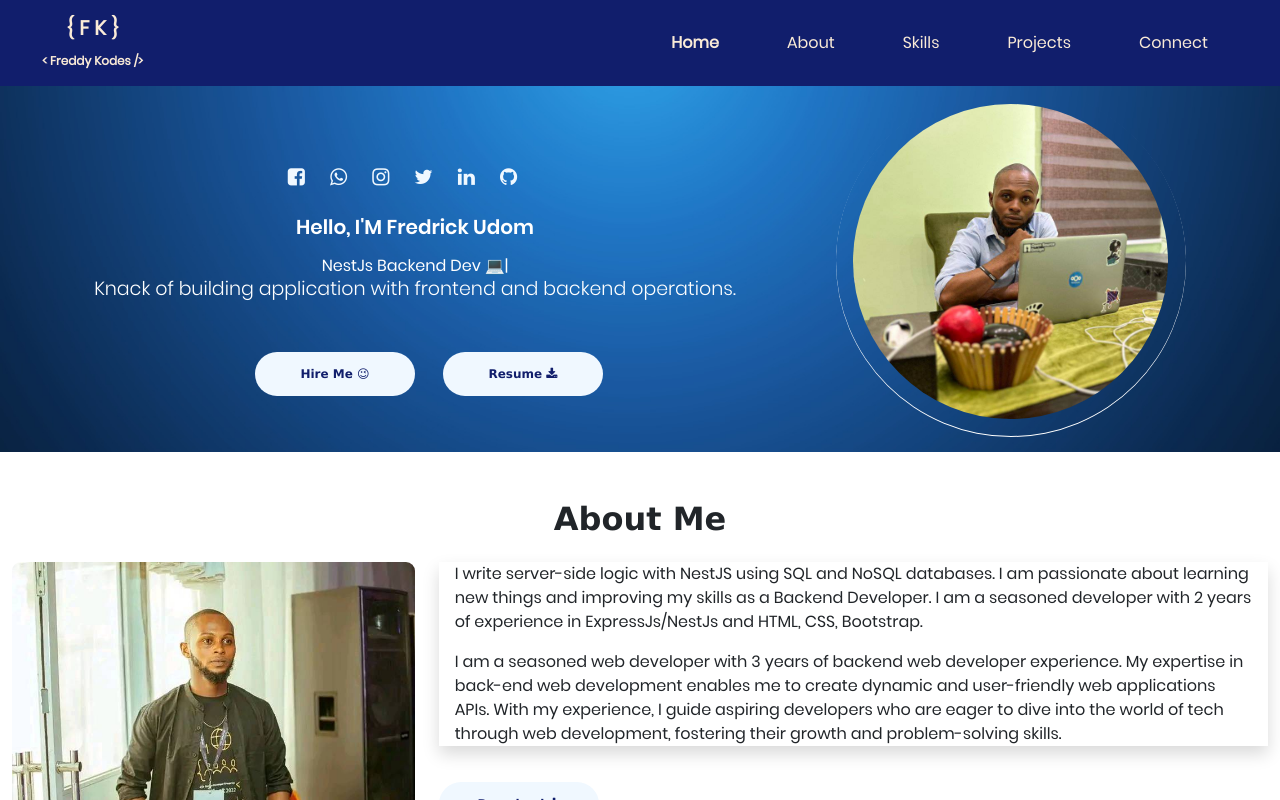
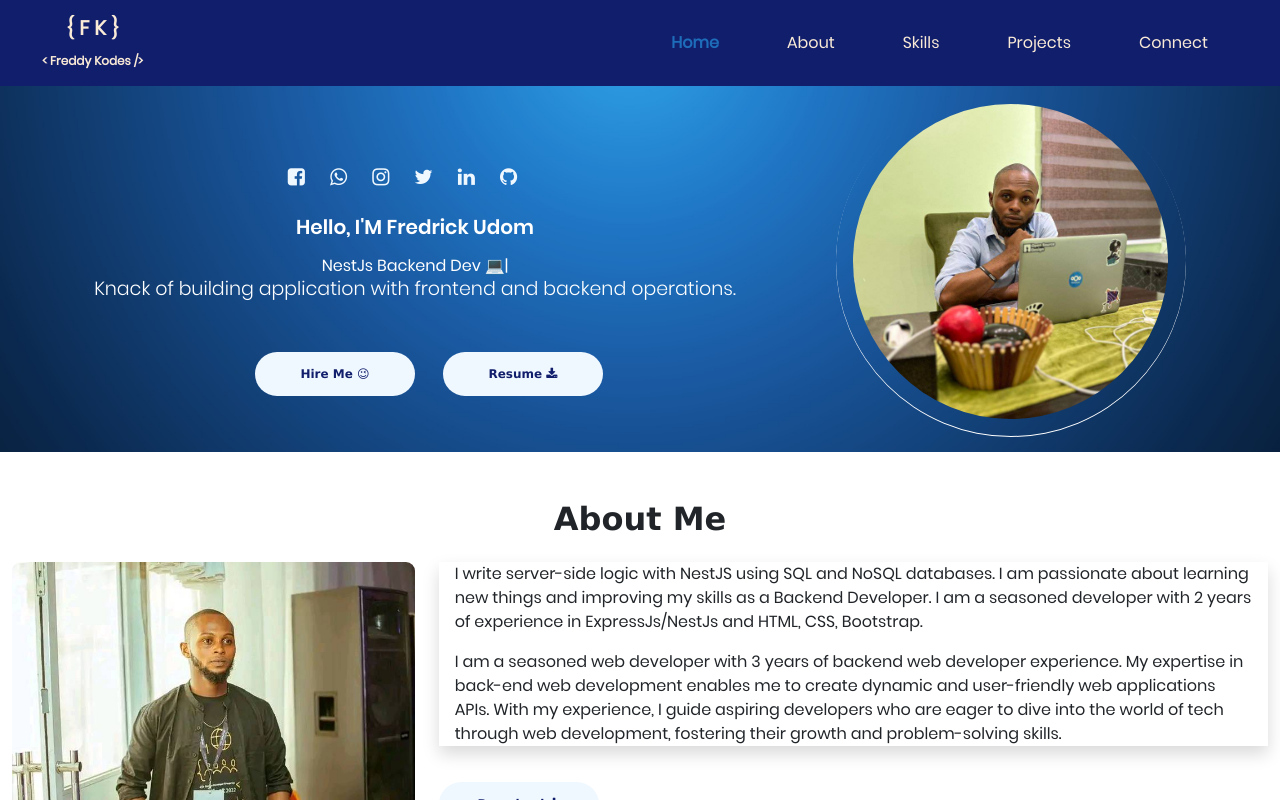
Before and after one commit to FredrickUdom/freddykodes, a React (Vite) app: page / in a window 1280 px wide. In both pictures the pointer is over the link "Home". Shown: the top 800 px of the page. Built offline with nearby package versions, Linux system fonts and the light colour scheme.

Commit message:
nav-bar hot fix

```diff
--- a/src/PortfolioContainer/Nav-bar/NavBar.css
+++ b/src/PortfolioContainer/Nav-bar/NavBar.css
@@ -16,11 +16,11 @@
     transition: all ease-in-out 1s;
     font-weight: bold;
 }
-/* .linkText a:hover{
+.linkText a:hover{
     color: #1E6DBA !important;
     transition: all ease-in-out 1s;
     font-weight: bold;
-} */
+}
 .linkText a{
     color: antiquewhite !important;
     padding-right: 60px !important ;
```
